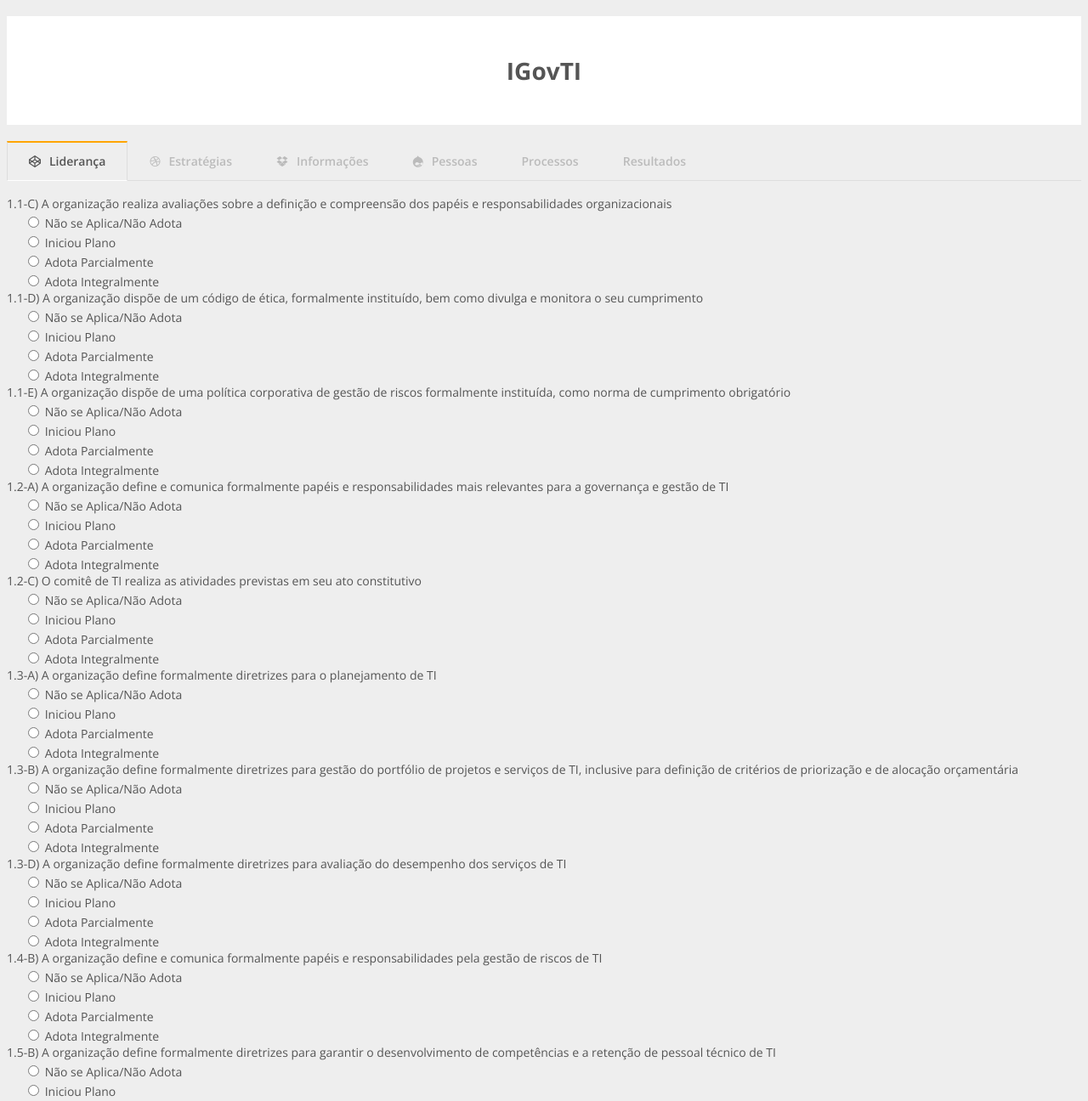
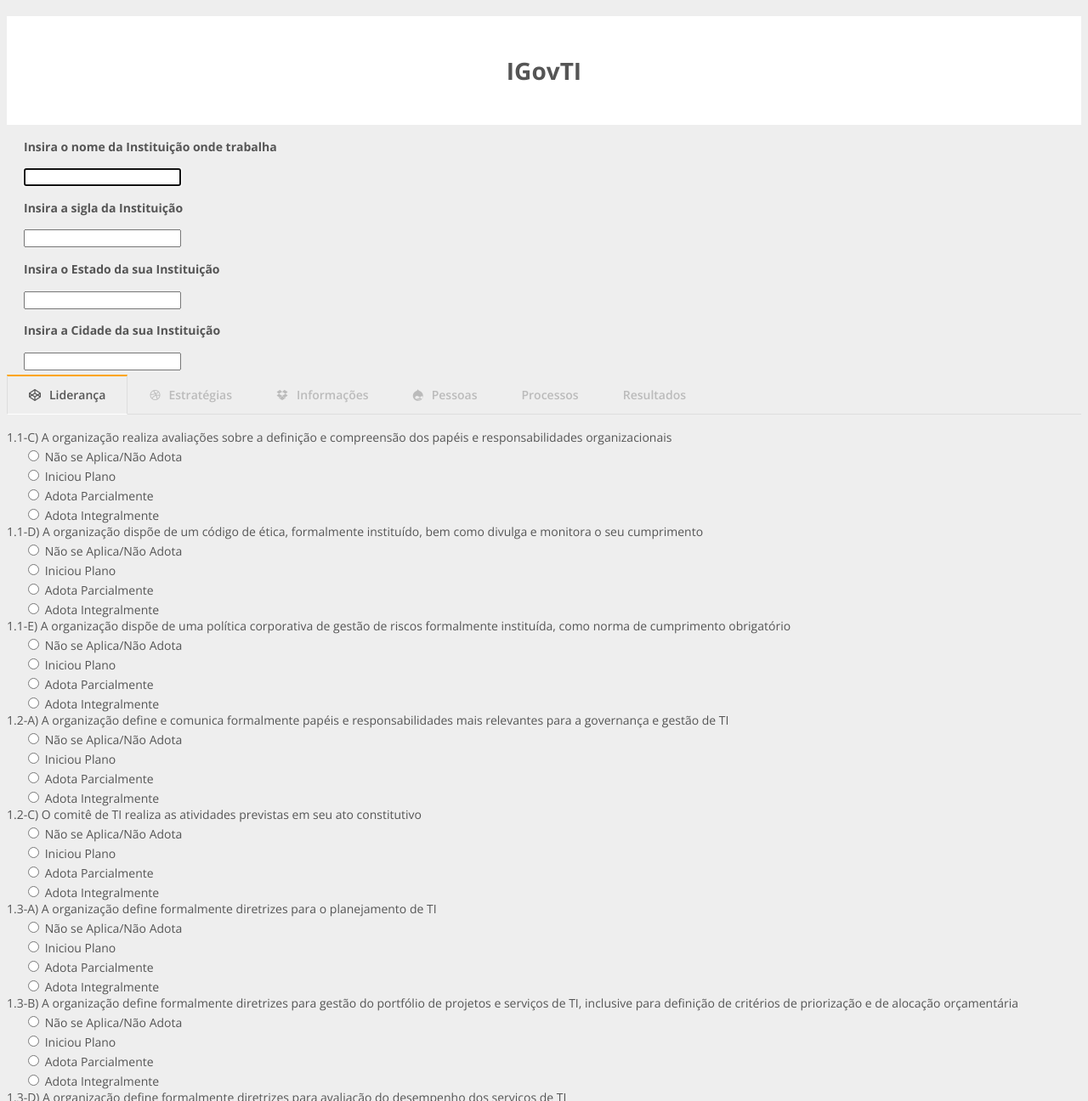
Before and after one commit to cortesf/igovti, a PHP site: page /index_new.php in a window 1280 px wide. Shown: the top 1296 px of the page at 85% size. Run offline with PHP 8.4, Linux system fonts and the light colour scheme; data comes from the database, SQL or seed files in the repository; a stand-in replaces the project's code that opens the database connection; some libraries are stand-ins or nearby versions.

Commit message:
Add files via upload

```diff
--- a/index_new.php
+++ b/index_new.php
@@ -49,14 +49,30 @@ if (!file_exists($config) && $_SERVER['REQUEST_METHOD'] === 'POST') {
 }
 ?>
 <body>
-  <h1 style="background-color: #fff; font-weight: bold;">IGovTI</h1>
-  <form action="proccess.php" method="POST" id="formulario" class="form">
+ <h1 style="background-color: #fff; font-weight: bold;">IGovTI</h1>
+ <form action="proccess.php" method="POST" id="formulario" class="form">
+   <label>
+   <h4>Insira o nome da Instituição onde trabalha</h4>
+   <input type="text" name=instituicao autofocus>
+   </label>
+   <label>
+   <h4>Insira a sigla da Instituição</h4>
+   <input type="text" name=sigla>
+   </label>
+   <label>
+   <h4>Insira o Estado da sua Instituição</h4>
+   <input type="text" name=estado>
+   </label>
+   <label>
+   <h4>Insira a Cidade da sua Instituição</h4>
+   <input type="text" name=municipio><br>
+   </label>
+
 <?php
   include_once "config.php";
   $query = "SELECT id,nome FROM area";
   $result = mysqli_query($connection, $query);
   $arr = mysqli_fetch_all($result, MYSQLI_ASSOC);
-
   foreach ($arr as $areas) {
     //printf ("(%s) %s<br />", $areas['id'], $areas['nome']);
     if ($areas['id'] == 1)
@@ -66,7 +82,6 @@ if (!file_exists($config) && $_SERVER['REQUEST_METHOD'] === 'POST') {
     echo '<label for="tab'.$areas['id'].'" class="tabs">'.$areas['nome'].'</label>';
   }
   mysqli_free_result($result);
-
   foreach ($arr as $areas) {
     $query = 'SELECT pergunta.id,pergunta.codigo,area.nome,pergunta FROM pergunta INNER JOIN area WHERE pergunta.id_area=area.id AND pergunta.id_area='.$areas['id'];
     $result = mysqli_query($connection, $query);
```
